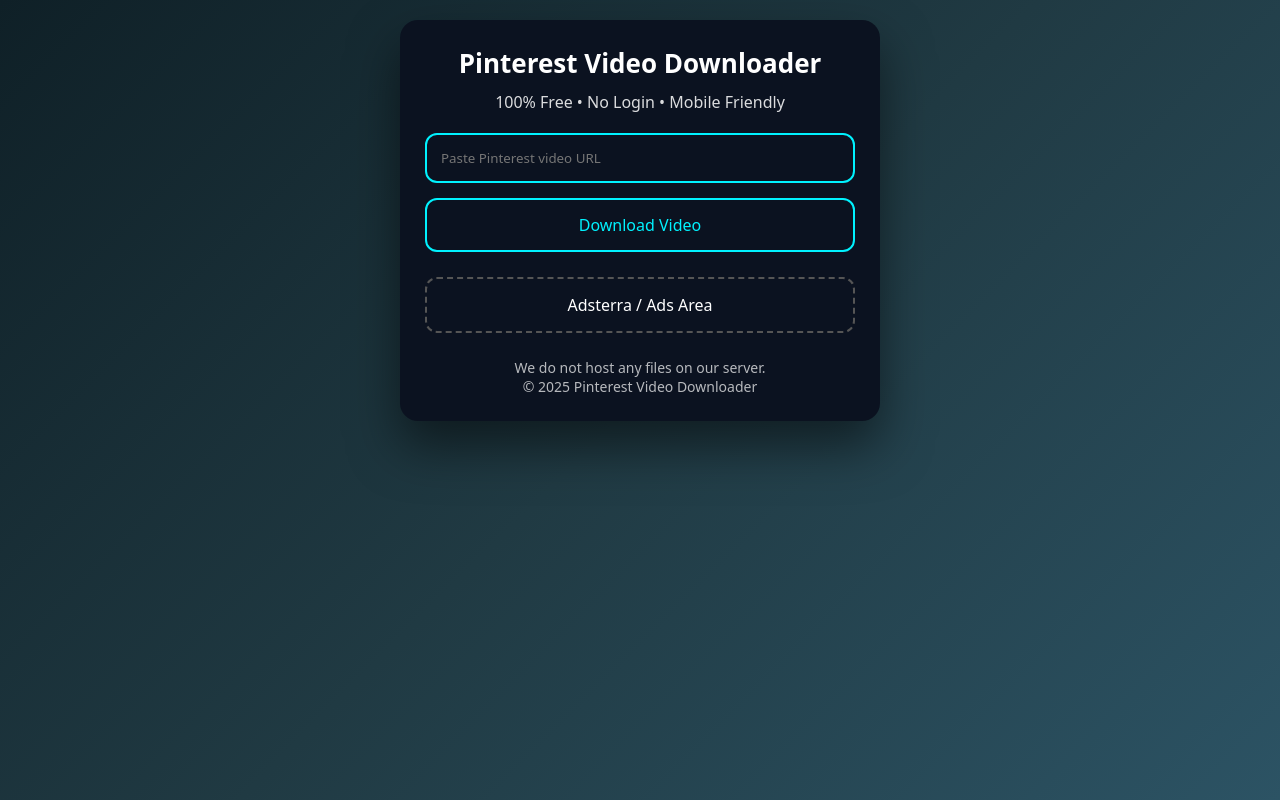
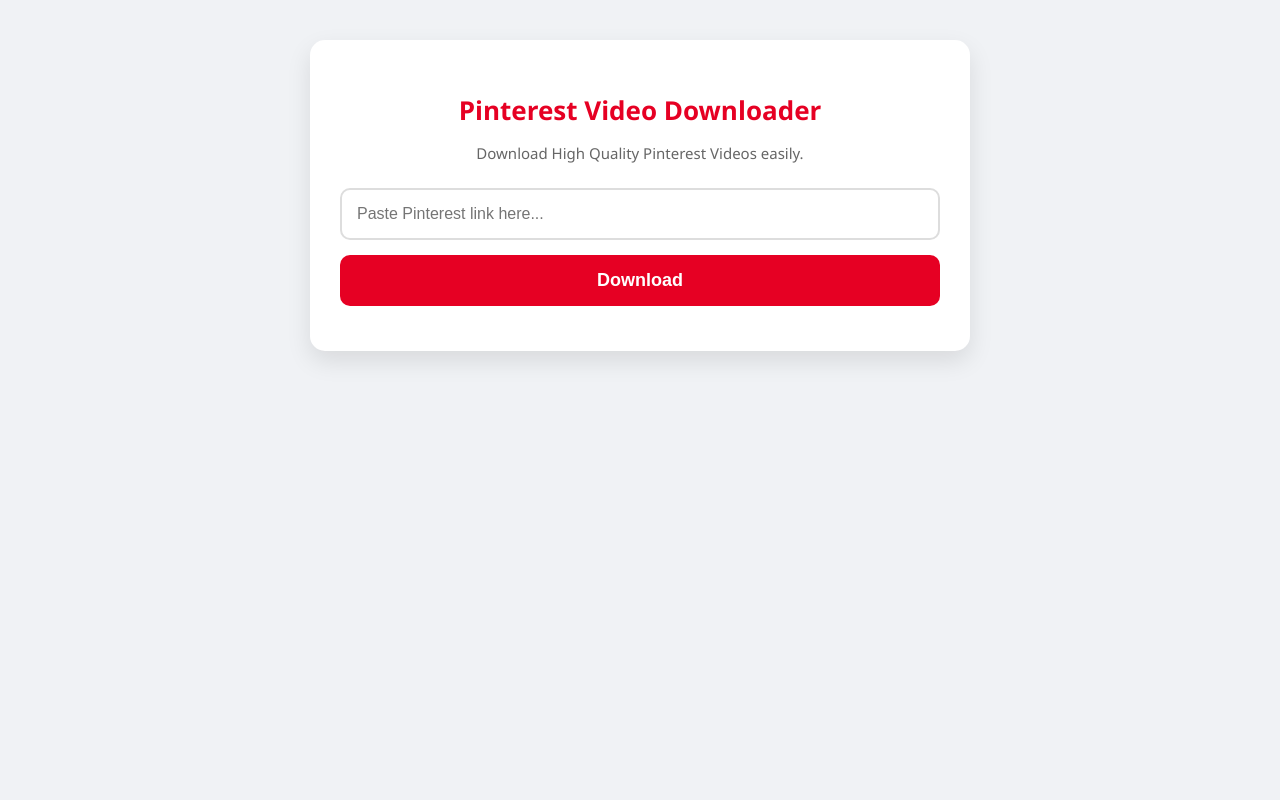
Before and after one commit to thelikhanroy/pinterestvideodownloder.github.io, a plain HTML site: page index.html in a window 1280 px wide. Drawn offline with Linux system fonts and the light colour scheme.

Commit message:
Update index.html

```diff
--- a/index.html
+++ b/index.html
@@ -3,130 +3,241 @@
 <head>
 <meta charset="UTF-8">
 <meta name="viewport" content="width=device-width, initial-scale=1.0">
-<title>Pinterest Video Downloader – Free & Fast</title>
+<title>Pinterest Video Downloader</title>
+<style>
+  /* --- CSS Design --- */
+  :root {
+    --primary-color: #E60023;
+    --hover-color: #ad081b;
+    --bg-color: #f0f2f5;
+  }
 
-<meta name="description" content="Download Pinterest videos online for free. Fast, safe and mobile friendly Pinterest Video Downloader.">
-<meta name="robots" content="index, follow">
+  body {
+    font-family: 'Segoe UI', Tahoma, Geneva, Verdana, sans-serif;
+    background-color: var(--bg-color);
+    margin: 0;
+    padding: 0;
+  }
 
-<style>
-*{margin:0;padding:0;box-sizing:border-box;font-family:system-ui}
-body{
-  background:linear-gradient(135deg,#0f2027,#203a43,#2c5364);
-  color:#fff;
-  min-height:100vh;
+  .p-downloader-container {
+    max-width: 600px;
+    margin: 40px auto;
+    background: #ffffff;
+    padding: 30px;
+    border-radius: 15px;
+    box-shadow: 0 10px 25px rgba(0,0,0,0.1);
+    text-align: center;
   }
-.container{
-  max-width:520px;
-  margin:auto;
-  padding:20px;
+
+  .p-downloader-title {
+    color: var(--primary-color);
+    margin-bottom: 10px;
+    font-size: 26px;
+    font-weight: 700;
   }
-.card{
-  background:#0b1220;
-  border-radius:18px;
-  padding:25px;
-  box-shadow:0 25px 50px rgba(0,0,0,.5);
+
+  .sub-text {
+    color: #666;
+    margin-bottom: 25px;
+    font-size: 15px;
   }
-h1{text-align:center;font-size:26px;margin-bottom:10px}
-p{text-align:center;opacity:.85;margin-bottom:20px}
-input{
-  width:100%;
-  padding:14px;
-  border-radius:12px;
-  border:2px solid #00f2fe;
-  background:transparent;
-  color:#fff;
-  margin-bottom:15px;
+
+  .input-group {
+    display: flex;
+    flex-direction: column;
+    gap: 15px;
   }
-button{
-  width:100%;
-  padding:14px;
-  border-radius:12px;
-  background:transparent;
-  border:2px solid #00f2fe;
-  color:#00f2fe;
-  font-size:16px;
-  cursor:pointer;
-  transition:.3s;
+
+  .p-input {
+    width: 100%;
+    padding: 15px;
+    border: 2px solid #ddd;
+    border-radius: 10px;
+    font-size: 16px;
+    outline: none;
+    box-sizing: border-box;
+    transition: 0.3s;
   }
-button:hover{background:#00f2fe;color:#000}
-button:active{transform:scale(.95)}
-#result{text-align:center;margin-top:20px}
-a.download{
-  display:inline-block;
-  margin-top:15px;
-  padding:12px 22px;
-  border:2px solid #00ff88;
-  border-radius:12px;
-  color:#00ff88;
-  text-decoration:none;
+
+  .p-input:focus {
+    border-color: var(--primary-color);
   }
-a.download:hover{background:#00ff88;color:#000}
-.ad-box{
-  margin:25px 0;
-  padding:15px;
-  border:2px dashed #555;
-  border-radius:12px;
-  text-align:center;
+
+  .p-btn {
+    width: 100%;
+    padding: 15px;
+    background-color: var(--primary-color);
+    color: white;
+    border: none;
+    border-radius: 10px;
+    font-size: 18px;
+    font-weight: 600;
+    cursor: pointer;
+    transition: background 0.3s;
   }
-.footer{
-  text-align:center;
-  font-size:14px;
-  opacity:.7;
-  margin-top:15px;
+
+  .p-btn:hover {
+    background-color: var(--hover-color);
+  }
+
+  /* Loader */
+  .loader {
+    border: 5px solid #f3f3f3;
+    border-top: 5px solid var(--primary-color);
+    border-radius: 50%;
+    width: 40px;
+    height: 40px;
+    animation: spin 1s linear infinite;
+    margin: 20px auto;
+    display: none;
+  }
+
+  @keyframes spin {
+    0% { transform: rotate(0deg); }
+    100% { transform: rotate(360deg); }
+  }
+
+  /* Result Section */
+  #result-area {
+    margin-top: 30px;
+    display: none;
+    padding-top: 20px;
+    border-top: 1px solid #eee;
+  }
+
+  .video-title {
+    font-size: 16px;
+    font-weight: bold;
+    color: #333;
+    margin-bottom: 10px;
+    display: block;
+  }
+
+  .video-preview {
+    width: 100%;
+    border-radius: 10px;
+    margin-bottom: 15px;
+    max-height: 450px;
+    background: #000;
+    box-shadow: 0 4px 10px rgba(0,0,0,0.1);
+  }
+
+  .download-btn {
+    display: inline-block;
+    background-color: #28a745;
+    color: white;
+    padding: 12px 30px;
+    text-decoration: none;
+    border-radius: 8px;
+    font-size: 16px;
+    font-weight: bold;
+    margin-top: 5px;
+    transition: 0.3s;
+  }
+
+  .download-btn:hover {
+    background-color: #218838;
+  }
+
+  .error-msg {
+    color: #dc3545;
+    margin-top: 15px;
+    font-weight: 500;
   }
 </style>
 </head>
+<body>
 
-<body>
-<div class="container">
-<div class="card">
+<div class="p-downloader-container">
+  <h2 class="p-downloader-title">Pinterest Video Downloader</h2>
+  <p class="sub-text">Download High Quality Pinterest Videos easily.</p>
 
-<h1>Pinterest Video Downloader</h1>
-<p>100% Free • No Login • Mobile Friendly</p>
-
-<input id="url" placeholder="Paste Pinterest video URL">
-<button onclick="download()">Download Video</button>
-
-<div id="result"></div>
-
-<div class="ad-box">
-Adsterra / Ads Area
+  <div class="input-group">
+    <input type="text" id="pin-url" class="p-input" placeholder="Paste Pinterest link here...">
+    <button class="p-btn" onclick="getVideo()">Download</button>
   </div>
 
-<div class="footer">
-We do not host any files on our server.<br>
-© 2025 Pinterest Video Downloader
-</div>
+  <div class="loader" id="loader"></div>
+  <div id="error-msg" class="error-msg"></div>
 
+  <div id="result-area">
+    <span id="video-title" class="video-title"></span>
+    <video id="video-player" class="video-preview" controls playsinline>
+      Your browser does not support the video tag.
+    </video>
+    <br>
+    <a id="download-link" href="#" class="download-btn" target="_blank" rel="noopener noreferrer">Download Video</a>
   </div>
 </div>
 
 <script>
-async function download(){
-  const url=document.getElementById("url").value.trim();
-  const result=document.getElementById("result");
+  async function getVideo() {
+    const urlInput = document.getElementById('pin-url').value.trim();
+    const loader = document.getElementById('loader');
+    const resultArea = document.getElementById('result-area');
+    const errorMsg = document.getElementById('error-msg');
+    const videoPlayer = document.getElementById('video-player');
+    const downloadLink = document.getElementById('download-link');
+    const videoTitle = document.getElementById('video-title');
 
-  if(!url){
-    result.innerHTML="⚠️ Pinterest URL দিন";
+    // UI Reset
+    resultArea.style.display = 'none';
+    errorMsg.innerText = '';
+    videoPlayer.src = '';
+
+    if (!urlInput) {
+      errorMsg.innerText = "Please paste a valid Pinterest link first.";
       return;
     }
 
-  result.innerHTML="⏳ Processing...";
+    loader.style.display = 'block';
 
-  try{
-    const proxy="https://pinterest-proxy.username.workers.dev"+encodeURIComponent(url);
-    const res=await fetch(proxy);
-    const data=await res.json();
+    // --- API CONFIGURATION ---
+    const apiKey = '124c1970dbmsha84ff0ef98a8e20p1977e4jsn10d1aa28ceb1';
 
-    if(data.video){
-      result.innerHTML=`
-      ✅ Video Ready<br>
-      <a class="download" href="${data.video}" target="_blank">Download HD Video</a>`;
-    }else{
-      result.innerHTML="❌ Video পাওয়া যায়নি";
+    // মনে রাখবেন: যদি API Host আলাদা হয় তবে এটি পরিবর্তন করতে হবে।
+    // সাধারণত এই JSON ফরম্যাটটি "Pinterest Video and Image Downloader" API-এর।
+    const apiHost = 'pinterest-video-and-image-downloader.p.rapidapi.com';
+
+    const settings = {
+        method: 'GET',
+        headers: {
+            'X-RapidAPI-Key': apiKey,
+            'X-RapidAPI-Host': apiHost
         }
-  }catch(e){
-    result.innerHTML="❌ Server error";
+    };
+
+    try {
+      // 1. Call API
+      const response = await fetch(`https://${apiHost}/pinterest?url=${encodeURIComponent(urlInput)}`, settings);
+
+      // 2. Parse JSON
+      const data = await response.json();
+      console.log(data); // Debugging
+
+      // 3. Extract Data based on your JSON structure
+      if (data.success && data.data && data.data.url) {
+
+        const videoUrl = data.data.url;
+        const thumbnail = data.data.thumbnail;
+        const title = data.data.title || "Pinterest Video";
+
+        // 4. Update UI
+        videoPlayer.src = videoUrl;
+        videoPlayer.poster = thumbnail; // Set thumbnail
+        videoTitle.innerText = title; // Set title
+        downloadLink.href = videoUrl; // Set download link
+
+        resultArea.style.display = 'block';
+      } else {
+        throw new Error("Video not found in the link.");
+      }
+
+    } catch (error) {
+      console.error(error);
+      errorMsg.innerText = "Error: Could not fetch video. Check the link or API quota.";
+    } finally {
+      loader.style.display = 'none';
     }
   }
 </script>
```
Lines whose indentation alone changed are shown as unchanged.
